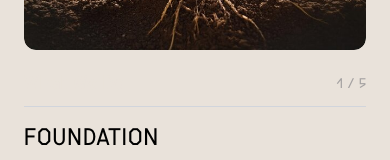
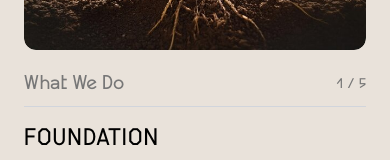
Before and after one commit to uptake-suraj/greenstraw, a React (Vite) app: page / in a window 390 px wide. Shown: the part 2046-2206 px from the top of the page. Built offline with nearby package versions, Linux system fonts and the light colour scheme.

Commit message:
fix colors

```diff
--- a/src/components/card/HorizontalCard.jsx
+++ b/src/components/card/HorizontalCard.jsx
@@ -20,8 +20,8 @@ const HorizontalCard = ({ image, title, content1, content2, bgColor, pageNumber
       <div className="w-full md:w-[60%] flex flex-col">
         {/* Title and Pagination Row */}
         <div className="flex justify-between items-center border-b border-gray-300 pb-2 mb-4">
-          <p className="text-[#E9E2DA] text-xl sm:text-2xl">What We Do</p>
-          <span className="text-[#a5a2a2] text-sm sm:text-base">{pageNumber} / {totalPages}</span>
+          <p className="text-[#777777] text-xl sm:text-2xl">What We Do</p>
+          <span className="text-[#777777] text-sm sm:text-base">{pageNumber} / {totalPages}</span>
         </div>
 
         <p className="sm:text-4xl text-2xl font-medium mb-4 tracking-wider">
```
